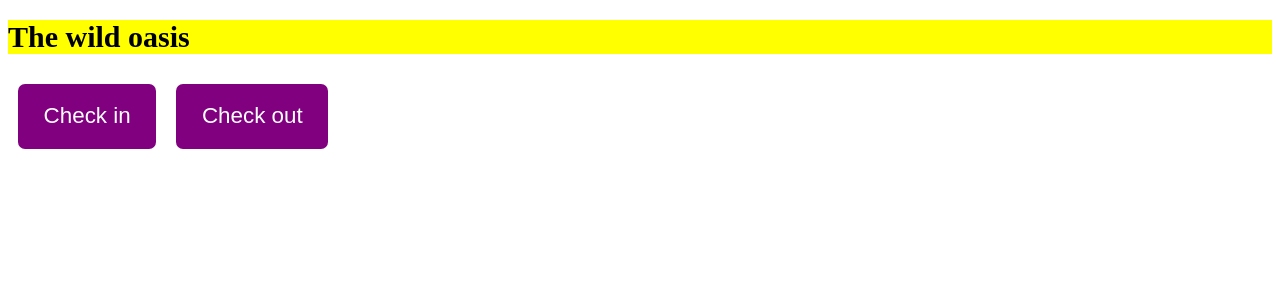
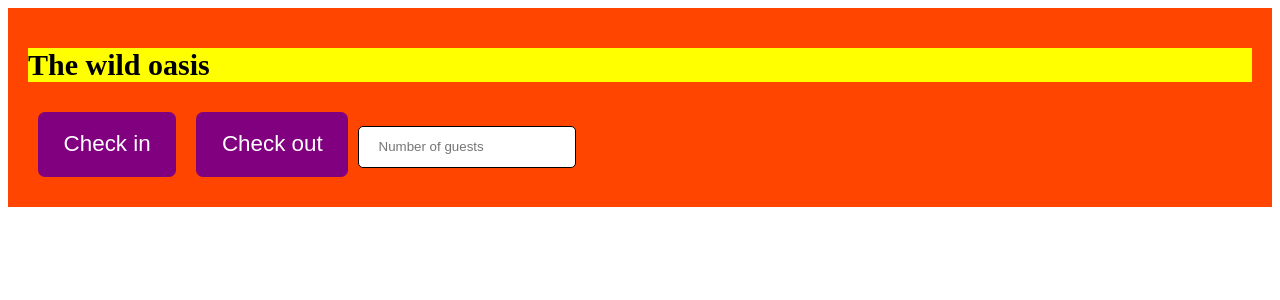
Before and after one commit to yanakiv30/17-the-wild-oasis, a React (Vite) app: page / in a window 1280 px wide. Shown: the top 300 px of the page. Built offline with nearby package versions, Linux system fonts and the light colour scheme.

Commit message:
StyledApp

```diff
--- a/src/App.jsx
+++ b/src/App.jsx
@@ -17,10 +17,23 @@
   cursor: pointer;
 `;
 
+const Input = styled.input`
+  border: 1px solid;
+  border-radius: 5px;
+  padding: 0.8rem 1.2rem;
+`;
+
+const StyledApp = styled.div`
+  background-color: orangered;
+  padding: 20px;
+
+`
+
 export default function App() {
-  return <div>
+  return <StyledApp>
     <H1>The wild oasis</H1>
     <Button onClick={()=> alert("Check in")}>Check in</Button>
     <Button onClick={()=> alert("Check out")}>Check out</Button>
-    </div>;
+    <Input type="number" placeholder="Number of guests"/>
+    </StyledApp>;
 }
```
